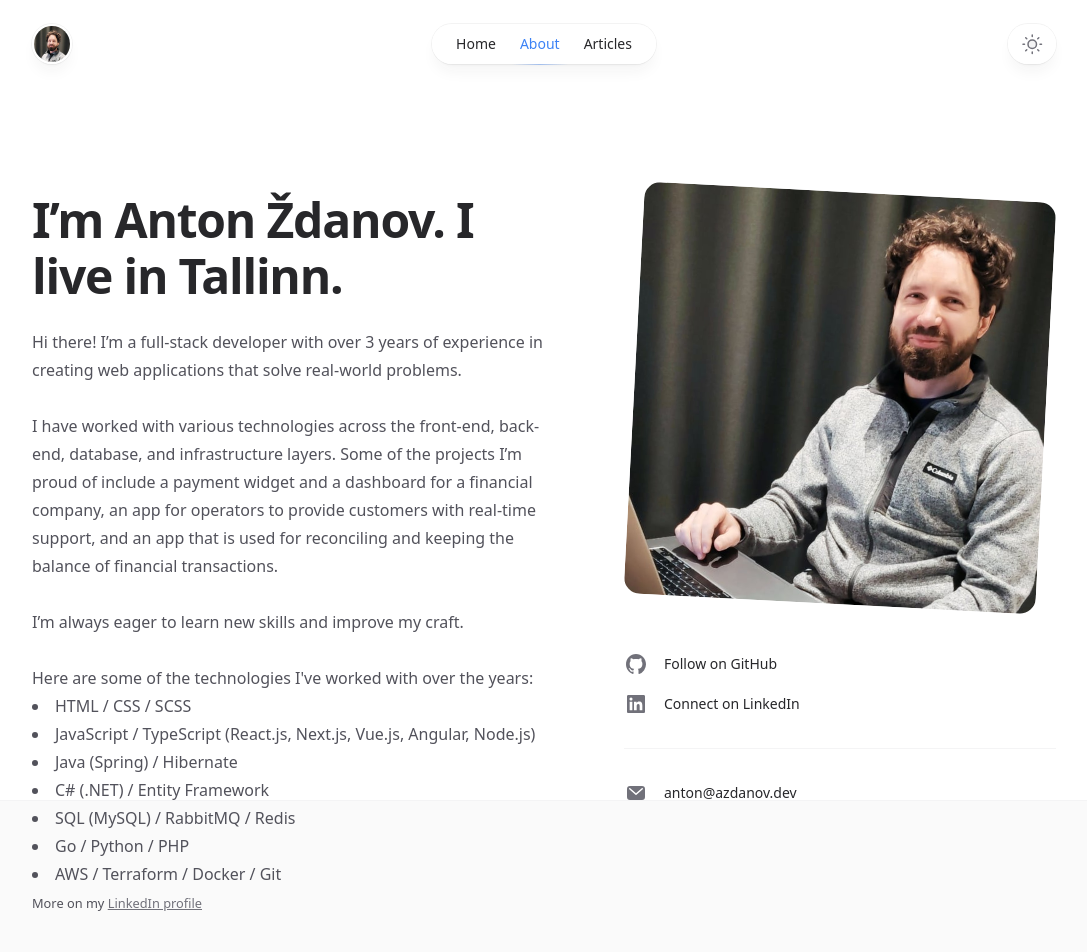
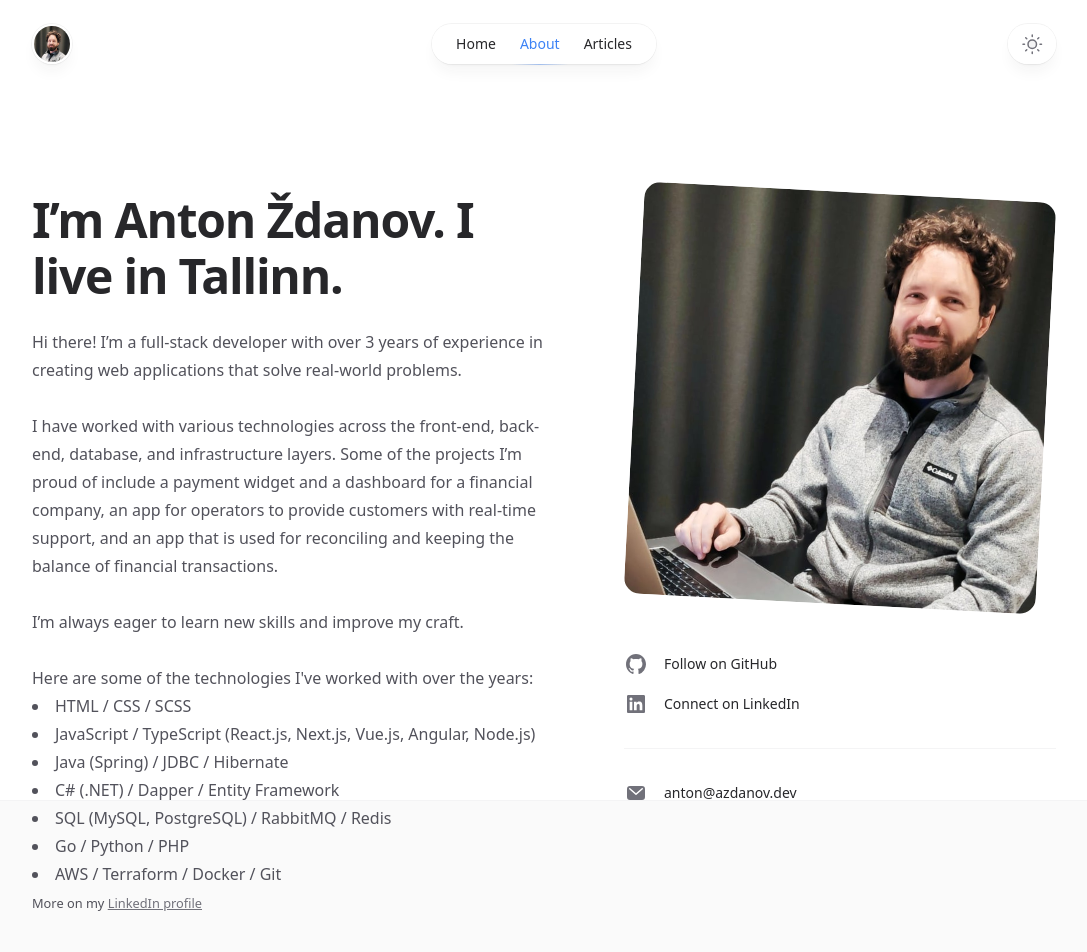
Before and after one commit to azdanov/azdanov-web, a Next.js app: page /about in a window 1280 px wide. Shown: the top 952 px of the page, without its empty margins (96-1183 px from the left). Built offline with nearby package versions, Linux system fonts and the light colour scheme; no server answers.

Commit message:
update about

```diff
--- a/src/pages/about.jsx
+++ b/src/pages/about.jsx
@@ -70,9 +70,9 @@ export default function About() {
                     JavaScript / TypeScript (React.js, Next.js, Vue.js, Angular,
                     Node.js)
                   </li>
-                  <li>Java (Spring) / Hibernate</li>
-                  <li>C# (.NET) / Entity Framework</li>
-                  <li>SQL (MySQL) / RabbitMQ / Redis</li>
+                  <li>Java (Spring) / JDBC / Hibernate</li>
+                  <li>C# (.NET) / Dapper / Entity Framework</li>
+                  <li>SQL (MySQL, PostgreSQL) / RabbitMQ / Redis</li>
                   <li>Go / Python / PHP</li>
                   <li>AWS / Terraform / Docker / Git</li>
                 </ul>
```
